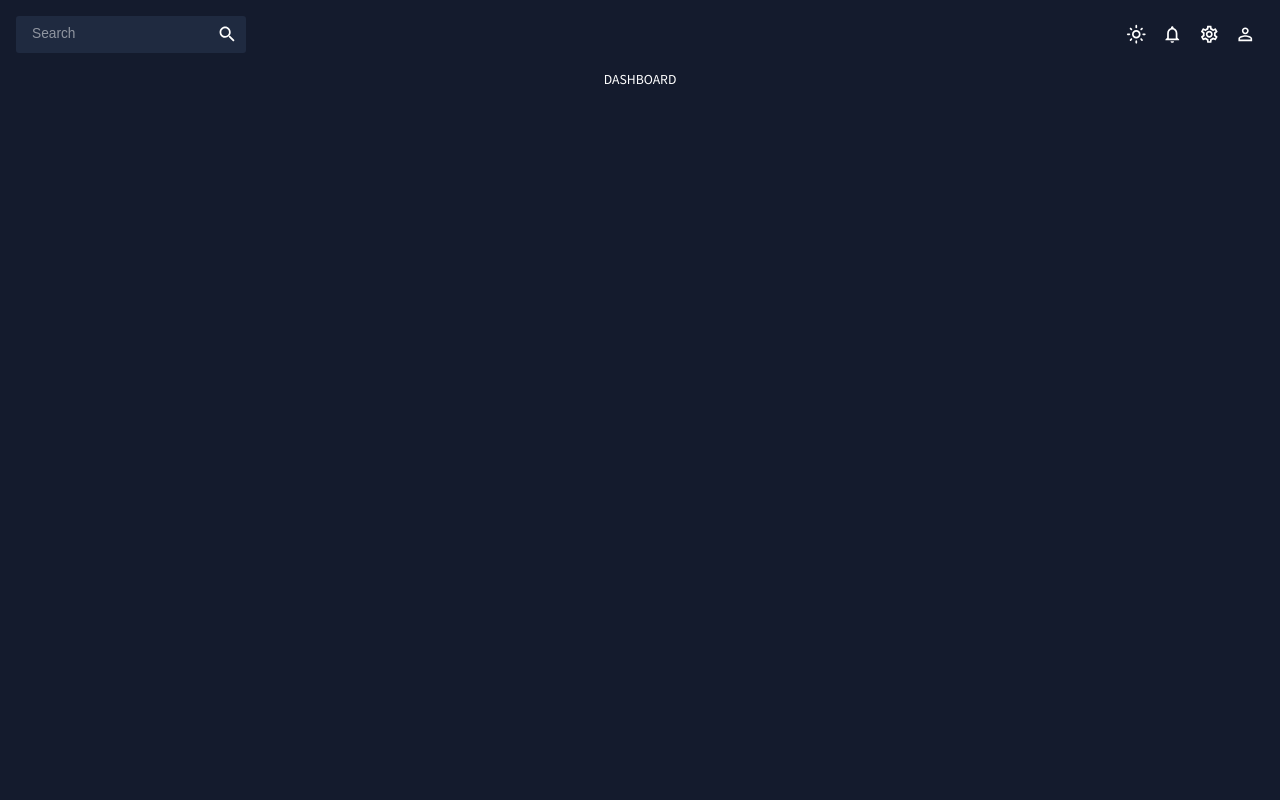
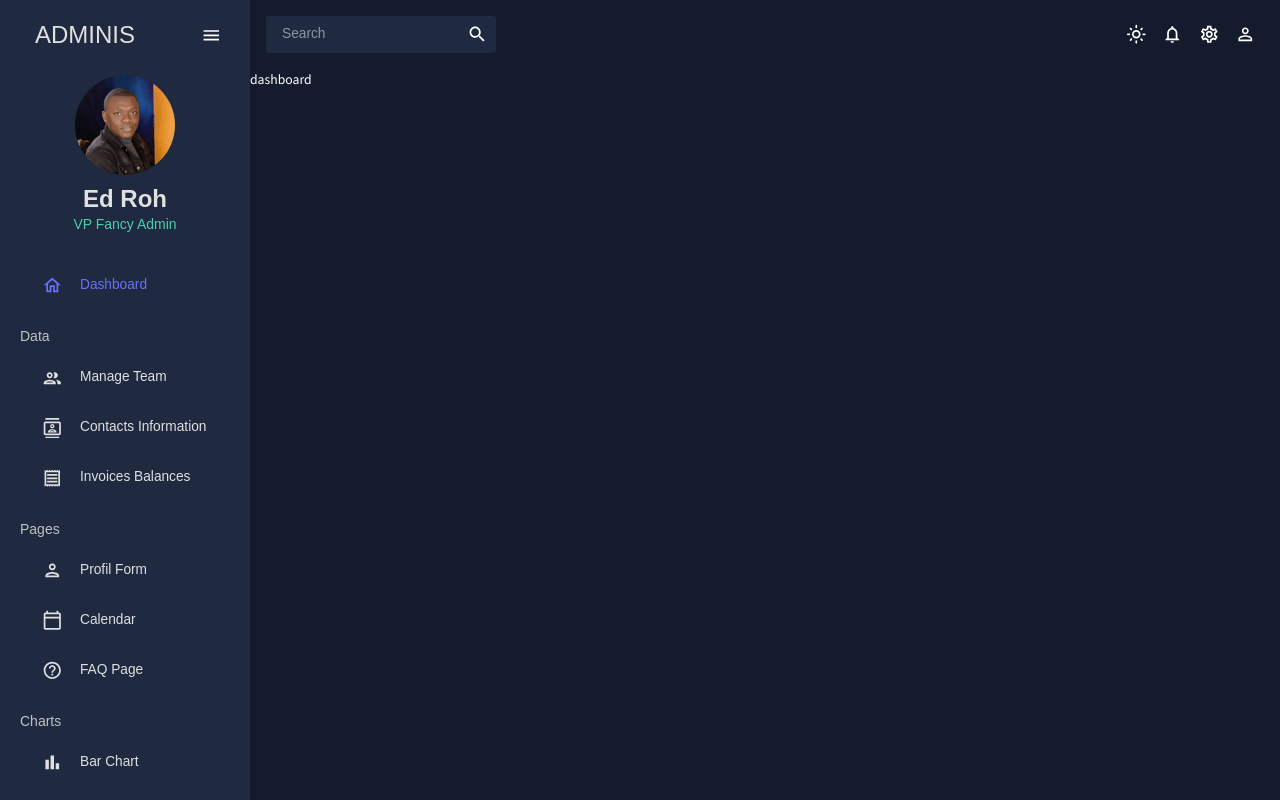
Before and after one commit to ncn17/ncn-react-admin, a React (Vite) app: page / in a window 1280 px wide. Built offline with nearby package versions, Linux system fonts and the light colour scheme.

Commit message:
Add topBar project

```diff
--- a/package.json
+++ b/package.json
@@ -18,6 +18,7 @@
     "@mui/x-data-grid": "^7.12.0",
     "react": "^18.3.1",
     "react-dom": "^18.3.1",
+    "react-pro-sidebar": "^1.1.0",
     "react-router-dom": "^6.26.0"
   },
   "devDependencies": {
--- a/src/App.tsx
+++ b/src/App.tsx
@@ -5,6 +5,7 @@ import { useMode, ColorModeContext } from './theme';
 import NotFound from './pages/NotFound';
 import Topbar from './pages/global/Topbar';
 import Dashboard from './pages/dashboard';
+import SidebarMenu from './pages/global/SidebarMenu';
 
 /**
  * Build a custom App Wrapped
@@ -14,6 +15,7 @@ import Dashboard from './pages/dashboard';
 export function App() {
   return (
     <div className="app">
+      <SidebarMenu />
       <main className="content">
         <Topbar />
         <Routes>
--- a/src/index.css
+++ b/src/index.css
@@ -25,21 +25,17 @@ body,
   width: 10px;
 }
 
+/* Track */
 ::-webkit-scrollbar-track {
   background: #e0e0e0;
 }
 
+/* Handle */
 ::-webkit-scrollbar-thumb {
   background: #888;
 }
 
-::-webkit-scrollbar-track:hover {
+/* Handle on hover */
+::-webkit-scrollbar-thumb:hover {
   background: #555;
 }
-
-body {
-  color: white;
-  background-color: #181818;
-  text-transform: uppercase;
-  text-align: center;
-}
--- a/src/pages/global/Sidebar.tsx
+++ /dev/null
@@ -1,5 +0,0 @@
-import React from 'react';
-
-export default function Sidebar() {
-  return <div>Sidebar</div>;
-}
--- /dev/null
+++ b/src/pages/global/SidebarMenu.tsx
@@ -0,0 +1,235 @@
+import { useState } from 'react';
+import { Box, IconButton, Typography, useTheme } from '@mui/material';
+import {
+  Menu,
+  menuClasses,
+  MenuItem,
+  Sidebar,
+  sidebarClasses,
+} from 'react-pro-sidebar';
+import { Link } from 'react-router-dom';
+import HomeOutlined from '@mui/icons-material/HomeOutlined';
+import MenuOutlined from '@mui/icons-material/MenuOutlined';
+import PeopleOutlined from '@mui/icons-material/PeopleOutlined';
+import ContactsOutlined from '@mui/icons-material/ContactsOutlined';
+import ReceiptOutlined from '@mui/icons-material/ReceiptOutlined';
+import PersonOutlined from '@mui/icons-material/PersonOutlined';
+import CalendarTodayOutlined from '@mui/icons-material/CalendarTodayOutlined';
+import HelpOutlineOutlined from '@mui/icons-material/HelpOutlineOutlined';
+import BarChartOutlined from '@mui/icons-material/BarChartOutlined';
+import PieChartOutlineOutlined from '@mui/icons-material/PieChartOutlineOutlined';
+import TimelineOutlined from '@mui/icons-material/TimelineOutlined';
+import MapOutlined from '@mui/icons-material/MapOutlined';
+import { tokens } from '../../theme';
+import UserProfile from '../../assets/profile.jpg';
+
+type ItemType = {
+  title: string,
+  to: string,
+  icon: React.ReactNode,
+  selected: string,
+  setSelected: (title: string) => void,
+};
+
+const Item = ({ title, to, selected, icon, setSelected }: ItemType) => {
+  const theme = useTheme();
+  const colors = tokens(theme.palette.mode);
+
+  return (
+    <MenuItem
+      active={selected === title}
+      style={{ color: colors.grey[100] }}
+      icon={icon}
+      onClick={() => setSelected(title)}
+      component={<Link to={to} />}
+    >
+      <Typography textTransform="capitalize">{title}</Typography>
+    </MenuItem>
+  );
+};
+
+const SectionTitle = ({ title }: { title: string }) => {
+  const theme = useTheme();
+  const colors = tokens(theme.palette.mode);
+
+  return (
+    <Typography
+      variant="h6"
+      color={colors.grey[200]}
+      sx={{ m: '15px 0 5px 20px' }}
+    >
+      {title}
+    </Typography>
+  );
+};
+
+export default function SidebarMenu() {
+  const theme = useTheme();
+  const colors = tokens(theme.palette.mode);
+  const [isCollapse, setIsCollapse] = useState(false);
+  const [selected, setSelected] = useState('dashboard');
+
+  return (
+    <Sidebar
+      collapsed={isCollapse}
+      rootStyles={{
+        border: 'none !important',
+        [`.${sidebarClasses.container}`]: {
+          backgroundColor: `${colors.primary[400]}`,
+        },
+      }}
+    >
+      <Menu
+        rootStyles={{
+          '.ps-active': {
+            color: '#6870fa !important',
+          },
+          [`.${menuClasses.button} `]: {
+            marginLeft: !isCollapse ? '15px' : '0px',
+            '&:hover': {
+              backgroundColor: 'transparent !important',
+              color: '#868dfb !important',
+            },
+          },
+        }}
+      >
+        <MenuItem
+          onClick={() => setIsCollapse(!isCollapse)}
+          icon={isCollapse ? <MenuOutlined /> : undefined}
+          style={{ color: colors.grey[100], margin: '10px 0 15px 0' }}
+        >
+          {!isCollapse && (
+            <Box
+              display="flex"
+              justifyContent="space-between"
+              alignItems="center"
+              ml="15px"
+            >
+              <Typography
+                variant="h3"
+                textTransform="uppercase"
+                color={colors.grey[100]}
+              >
+                Adminis
+              </Typography>
+              <IconButton onClick={() => setIsCollapse(!isCollapse)}>
+                <MenuOutlined />
+              </IconButton>
+            </Box>
+          )}
+        </MenuItem>
+        {!isCollapse && (
+          <Box mb="25px">
+            <Box display="flex" justifyContent="center" alignItems="center">
+              <img
+                width="100px"
+                height="100px"
+                src={UserProfile}
+                style={{ borderRadius: '50%', cursor: 'pointer' }}
+                alt="user profile"
+              />
+            </Box>
+            <Box mt="10px" textAlign="center">
+              <Typography
+                variant="h3"
+                color={colors.grey[100]}
+                style={{ fontWeight: 'bold' }}
+              >
+                Ed Roh
+              </Typography>
+              <Typography variant="h6" color={colors.greenAccent[500]}>
+                VP Fancy Admin
+              </Typography>
+            </Box>
+          </Box>
+        )}
+        <Item
+          title="dashboard"
+          to="/"
+          selected={selected}
+          icon={<HomeOutlined />}
+          setSelected={setSelected}
+        />
+        <SectionTitle title="Data" />
+        <Item
+          title="Manage Team"
+          to="/teams"
+          selected={selected}
+          icon={<PeopleOutlined />}
+          setSelected={setSelected}
+        />
+        <Item
+          title="Contacts information"
+          to="/contacts"
+          selected={selected}
+          icon={<ContactsOutlined />}
+          setSelected={setSelected}
+        />
+        <Item
+          title="Invoices Balances"
+          to="/invoices"
+          selected={selected}
+          icon={<ReceiptOutlined />}
+          setSelected={setSelected}
+        />
+        <SectionTitle title="Pages" />
+        <Item
+          title="Profil Form"
+          to="/profil-form"
+          selected={selected}
+          icon={<PersonOutlined />}
+          setSelected={setSelected}
+        />
+        <Item
+          title="Calendar"
+          to="/calendar"
+          selected={selected}
+          icon={<CalendarTodayOutlined />}
+          setSelected={setSelected}
+        />
+        <Item
+          title="FAQ Page"
+          to="/faq"
+          selected={selected}
+          icon={<HelpOutlineOutlined />}
+          setSelected={setSelected}
+        />
+        <SectionTitle title="Charts" />
+        <Item
+          title="Bar Chart"
+          to="/bar"
+          icon={<BarChartOutlined />}
+          selected={selected}
+          setSelected={setSelected}
+        />
+        <Item
+          title="Pie Chart"
+          to="/pie"
+          icon={<PieChartOutlineOutlined />}
+          selected={selected}
+          setSelected={setSelected}
+        />
+        <Item
+          title="Line Chart"
+          to="/line"
+          icon={<TimelineOutlined />}
+          selected={selected}
+          setSelected={setSelected}
+        />
+        <Item
+          title="Geography Chart"
+          to="/geography"
+          icon={<MapOutlined />}
+          selected={selected}
+          setSelected={setSelected}
+        />
+      </Menu>
+    </Sidebar>
+  );
+}
+
+// import HelpOutlineOutlined from '@mui/icons-material/HelpOutlineOutlined';
+// import BarChartOutlined from '@mui/icons-material/BarChartOutlined';
+// import PieChartOutlineOutlined from '@mui/icons-material/PieChartOutlineOutlined';
+// import TimelineOutlined from '@mui/icons-material/TimelineOutlined';
+// import MapOutlined from '@mui/icons-material/MapOutlined';
```
Also changed, not shown: .eslintrc.cjs, src/assets/profile.jpg (added), 1 other file (tests, documents, lock files or other folders).
